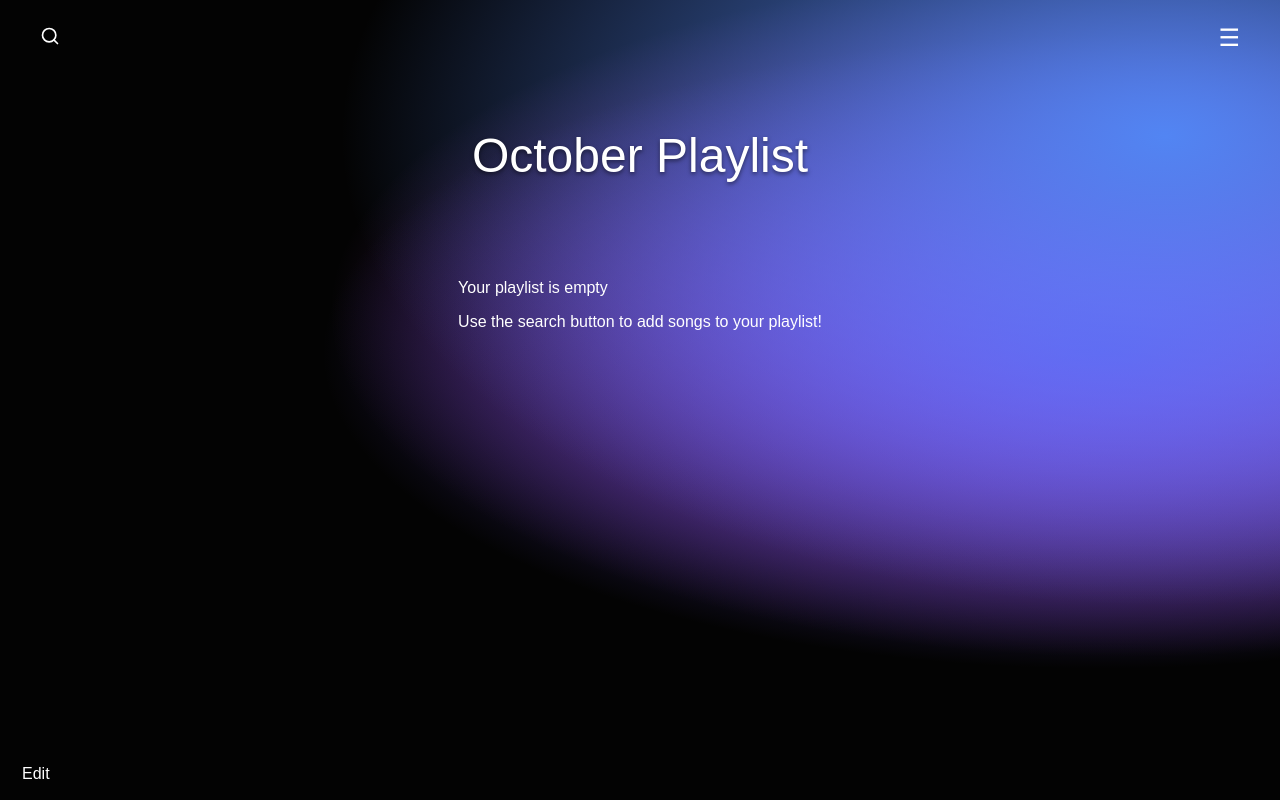
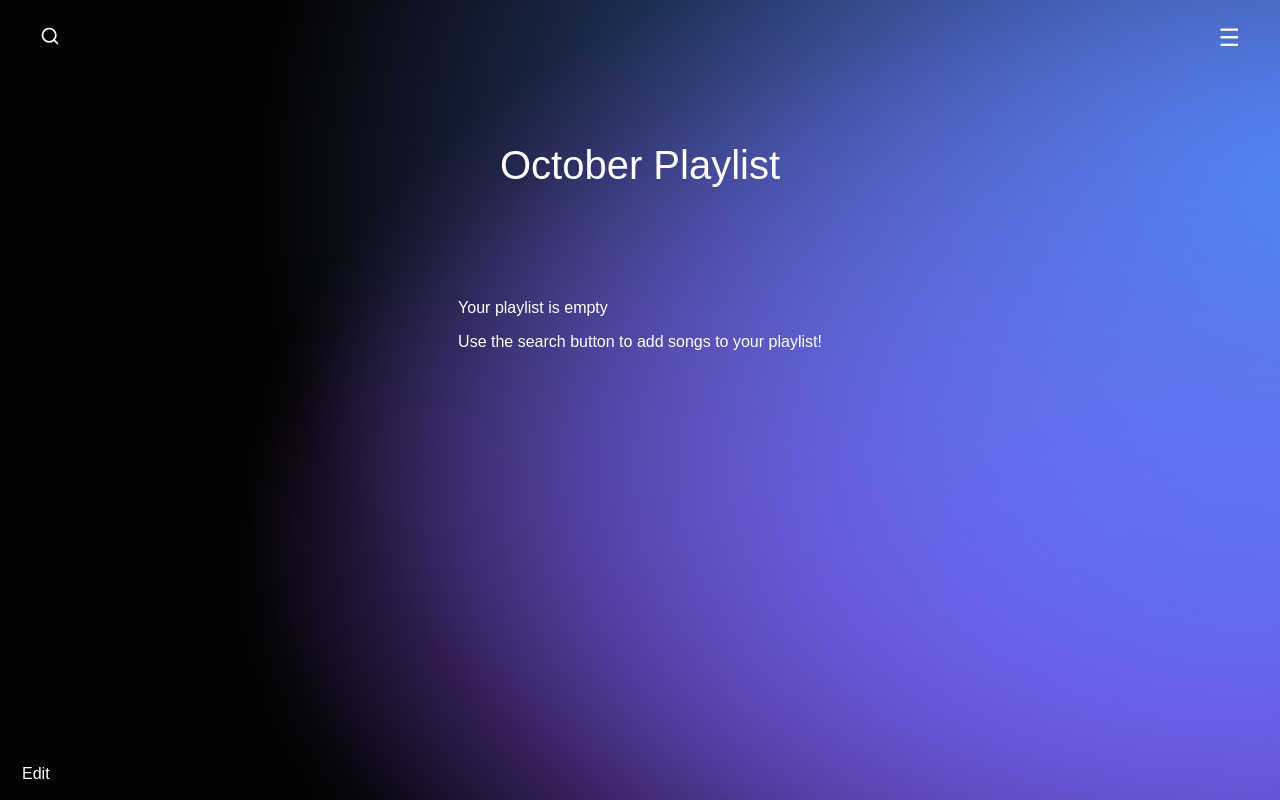
Before and after one commit to emmpup/Comp3170_Project, a React (Vite) app: page / in a window 1280 px wide. Built offline with nearby package versions, Linux system fonts and the light colour scheme; a web font is replaced by a local one.

Commit message:
adding theme and fixing errors

```diff
--- a/src/App.css
+++ b/src/App.css
@@ -1,10 +1,27 @@
-/* App.css */
+/* GENERAL LAYOUT */
+html, body {
+    margin: 0;
+    padding: 0;
+    width: 100%;
+    height: 100%;
+    overflow-x: hidden;
+}
+
+body {
+    background-size: cover;
+    background-repeat: no-repeat;
+    background-position: center;
+    background-attachment: fixed;
+    transition: background-image 0.4s ease;
+}
+
 main {
     min-height: 100vh;
     display: flex;
     flex-direction: column;
     align-items: center;
     padding: 6rem 1rem 2rem 1rem;
+    transition: background 0.3s ease;
 }
 
 h1 {
@@ -13,53 +30,132 @@ h1 {
     color: white;
     text-align: center;
     margin-bottom: 3rem;
-    text-shadow: 0 2px 4px rgba(0, 0, 0, 0.5);
 }
 
-section {
-    width: 100%;
-    max-width: 1200px;
-    margin-bottom: 2rem;
-}
-
+/* EDIT BUTTON */
 .edit-button {
     position: fixed;
     bottom: 1em;
     left: 1em;
     background: none;
     border: none;
-    color: #fff;
+    color: white;
     cursor: pointer;
     font-size: 1rem;
+    transition: 0.2s ease;
 }
 
 .edit-button:hover {
+    opacity: 0.85;
     font-size: 1.1rem;
 }
 
-/* 반응형 디자인 */
-@media (max-width: 768px) {
-    main {
-        padding: 1rem 0.5rem;
-    }
+/* PLAYLIST TITLE */
+.playlist-title-container {
+    display: flex;
+    justify-content: center;
+    margin-top: 20px;
+    margin-bottom: 15px;
+}
 
-    h1 {
-        font-size: 2rem;
-        margin-bottom: 2rem;
-    }
+.playlist-title {
+    display: flex;
+    align-items: center;
+    gap: 10px;
+    font-size: 40px;
+    color: white;
+}
 
-    .search-results-section {
-        padding: 1rem;
-    }
+/* Pencil icon */
+.rename-button {
+    background: none;
+    border: none;
+    cursor: pointer;
+    opacity: 0.8;
+    transition: 0.2s ease;
+}
 
-    .search-result-item {
-        flex-direction: column;
-        text-align: center;
-        gap: 0.75rem;
-    }
+.rename-button:hover {
+    opacity: 1;
+    transform: scale(1.1);
+}
 
-    .result-thumbnail {
-        width: 100%;
-        height: 120px;
-    }
+.playlist-title-input {
+    font-size: 40px;
+    background: transparent;
+    border: none;
+    border-bottom: 1px solid white;
+    text-align: center;
+    color: white;
+    outline: none;
 }
+
+/* THEME SWITCHER BUTTON */
+.theme-select-container {
+    margin-bottom: 20px;
+}
+
+.theme-btn {
+    padding: 12px 20px;
+    background: rgba(255,255,255,0.18);
+    border: none;
+    color: white;
+    font-size: 16px;
+    border-radius: 10px;
+    backdrop-filter: blur(10px);
+    cursor: pointer;
+    transition: 0.25s ease;
+}
+
+.theme-btn:hover {
+    background: rgba(255,255,255,0.3);
+}
+
+
+.dark-mode h1,
+.dark-mode span,
+.dark-mode p,
+.dark-mode button,
+.dark-mode .playlist-title {
+    color: white !important;
+}
+
+.dark-mode svg,
+.dark-mode img.icon {
+    filter: invert(0);
+}
+
+
+.light-mode h1,
+.light-mode span,
+.light-mode p,
+.light-mode button,
+.light-mode .playlist-title {
+    color: black !important;
+}
+
+
+.light-mode svg,
+.light-mode img.icon {
+    filter: invert(1);
+}
+
+
+.light-mode .progress-bar-track {
+    background: rgba(0,0,0,0.3) !important;
+}
+
+.light-mode .progress-bar-fill {
+    background: black !important;
+}
+
+
+.light-mode .track-title,
+.light-mode .track-artist {
+    color: black !important;
+}
+
+
+.light-mode .icon-btn svg {
+    stroke: black !important;
+}
--- a/src/App.jsx
+++ b/src/App.jsx
@@ -1,7 +1,8 @@
-import { useState } from "react";
-import Player from "./components/Player";
-import Carousel from "./components/carousel";
-import Header from "./components/header";
+import { useState, useEffect } from "react";
+import Player from "./components/Player.jsx";
+import Carousel from "./components/carousel.jsx";
+import Header from "./components/header.jsx";
+import EditIcon from "./assets/editicon.svg";
 import "./App.css";
 
 function App() {
@@ -12,37 +13,59 @@ function App() {
     const [currentIndex, setCurrentIndex] = useState(0);
     const [shouldStop, setShouldStop] = useState(false);
 
+
+    const [playlistTitle, setPlaylistTitle] = useState(
+        localStorage.getItem("playlistTitle") || "October Playlist"
+    );
+    const [isRenaming, setIsRenaming] = useState(false);
+
+
+    const [theme, setTheme] = useState(localStorage.getItem("theme") || "dark");
+
+
+    useEffect(() => {
+        if (theme === "dark") {
+            document.body.style.backgroundImage =
+                "url('/backgrounds/classic-dark.png')";
+            document.body.classList.remove("light-mode");
+            document.body.classList.add("dark-mode");
+        } else {
+            document.body.style.backgroundImage =
+                "url('/backgrounds/classic-light.png')";
+            document.body.classList.remove("dark-mode");
+            document.body.classList.add("light-mode");
+        }
+
+        localStorage.setItem("theme", theme);
+    }, [theme]);
+
     const toggleEdit = () => {
         setIsEditing(!isEditing);
+        setIsRenaming(false);
     };
 
     const handleTrackSelect = (track, index) => {
         setCurrentTrack(track);
         setCurrentIndex(index);
         setIsPlaying(true);
-    };
-
-    const handlePlayPause = () => {
-        setIsPlaying(!isPlaying);
+        setShouldStop(false);
     };
 
     const handleNext = () => {
-        if (playlist.length > 0) {
+        if (playlist.length === 0) return;
         const nextIndex = (currentIndex + 1) % playlist.length;
         setCurrentIndex(nextIndex);
         setCurrentTrack(playlist[nextIndex]);
         setIsPlaying(true);
-        }
     };
 
     const handlePrev = () => {
-        if (playlist.length > 0) {
+        if (playlist.length === 0) return;
         const prevIndex =
             (currentIndex - 1 + playlist.length) % playlist.length;
         setCurrentIndex(prevIndex);
         setCurrentTrack(playlist[prevIndex]);
         setIsPlaying(true);
-        }
     };
 
     const handleStopSong = () => {
@@ -51,15 +74,84 @@ function App() {
         setShouldStop(true);
     };
 
+    const safeVideoId =
+        currentTrack?.videoId ||
+        currentTrack?.id?.videoId ||
+        currentTrack?.snippet?.resourceId?.videoId ||
+        currentTrack?.id ||
+        null;
+
+    const isValidVideoId =
+        typeof safeVideoId === "string" &&
+        safeVideoId.length >= 8 &&
+        safeVideoId.length <= 20;
+
     return (
         <div>
-            <Header
-                onPlaySong={handleTrackSelect}
-                onStopSong={handleStopSong}
-            />
+            <Header onPlaySong={handleTrackSelect} onStopSong={handleStopSong} />
 
             <main>
-                <h1>October Playlist</h1>
+
+                {isEditing && (
+                    <div className="theme-select-container">
+                        <button
+                            className="theme-btn"
+                            onClick={() =>
+                                setTheme(theme === "dark" ? "light" : "dark")
+                            }
+                        >
+                            Switch to {theme === "dark" ? "Light" : "Dark"} Theme
+                        </button>
+                    </div>
+                )}
+
+
+                <div className="playlist-title-container">
+                    {isRenaming ? (
+                        <input
+                            className="playlist-title-input"
+                            value={playlistTitle}
+                            onChange={(e) => setPlaylistTitle(e.target.value)}
+                            onBlur={() => {
+                                setIsRenaming(false);
+                                localStorage.setItem(
+                                    "playlistTitle",
+                                    playlistTitle
+                                );
+                            }}
+                            onKeyDown={(e) => {
+                                if (e.key === "Enter") {
+                                    setIsRenaming(false);
+                                    localStorage.setItem(
+                                        "playlistTitle",
+                                        playlistTitle
+                                    );
+                                }
+                            }}
+                            autoFocus
+                        />
+                    ) : (
+                        <h1 className="playlist-title">
+                            {playlistTitle}
+
+                            {isEditing && (
+                                <button
+                                    className="rename-button"
+                                    onClick={() => setIsRenaming(true)}
+                                >
+                                    <img
+                                        src={EditIcon}
+                                        alt="Edit"
+                                        width="22"
+                                        height="22"
+                                        className="icon"
+                                    />
+                                </button>
+                            )}
+                        </h1>
+                    )}
+                </div>
+
                 <section>
                     <Carousel
                         isEditing={isEditing}
@@ -70,9 +162,20 @@ function App() {
                         shouldStop={shouldStop}
                         setShouldStop={setShouldStop}
                     />
+
+                    {isValidVideoId && (
+                        <Player
+                            videoId={safeVideoId}
+                            isPlaying={isPlaying}
+                            setIsPlaying={setIsPlaying}
+                            onNext={handleNext}
+                            onPrev={handlePrev}
+                        />
+                    )}
                 </section>
 
-                <button onClick={toggleEdit} className='edit-button'>
+
+                <button onClick={toggleEdit} className="edit-button">
                     {isEditing ? "Done" : "Edit"}
                 </button>
             </main>
```
Also changed, not shown: src/assets/editicon.svg (added). Lines whose indentation alone changed are shown as unchanged.
